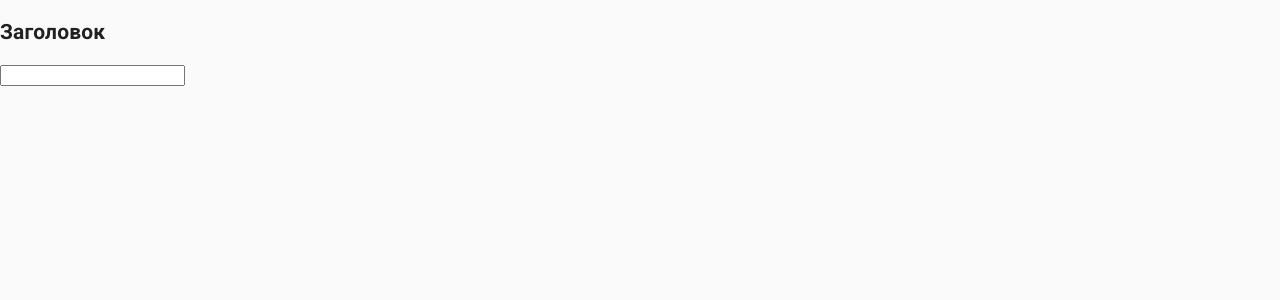
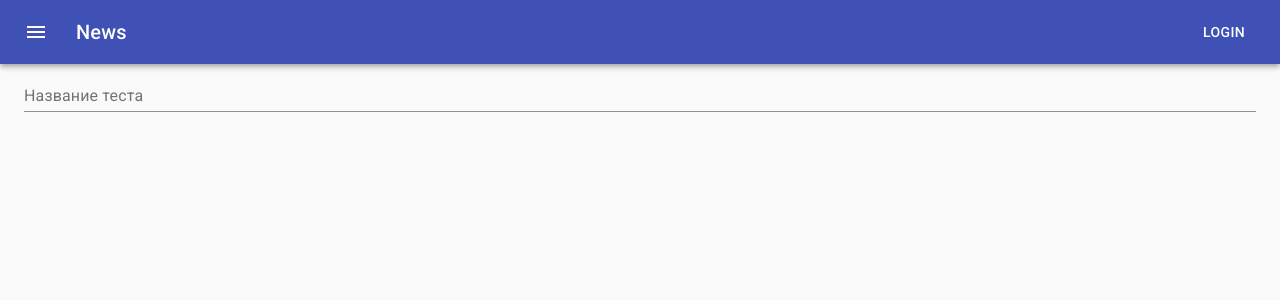
Before and after one commit to mvictorl/test-creator-app, a React (Create React App) app: page / in a window 1280 px wide. Shown: the top 300 px of the page. Built offline with nearby package versions, Linux system fonts and the light colour scheme.

Commit message:
Add @material-ui. Draft

```diff
--- a/package.json
+++ b/package.json
@@ -5,6 +5,7 @@
   "dependencies": {
     "@fontsource/roboto": "^4.2.2",
     "@material-ui/core": "^4.11.3",
+    "@material-ui/icons": "^4.11.2",
     "@testing-library/jest-dom": "^5.11.4",
     "@testing-library/react": "^11.1.0",
     "@testing-library/user-event": "^12.1.10",
--- a/src/App.js
+++ b/src/App.js
@@ -1,12 +1,37 @@
 import './App.scss'
+import { AppBar, Button, Container, CssBaseline, IconButton, makeStyles, Toolbar, Typography } from '@material-ui/core'
+import MenuIcon from '@material-ui/icons/Menu'
 import CommonInput from './components/CommonInput/CommonInput'
+
+const useStyles = makeStyles((theme) => ({
+  root: { flexGrow: 1 },
+  menuButton: { marginRight: theme.spacing(2) },
+  title: { flexGrow: 1 }
+}))
 
 function App() {
 
+  const classes = useStyles()
+
   return (
     <div className="App">
-      <h2>Заголовок</h2>
-      <CommonInput/>
+      <CssBaseline />
+      <AppBar position="static">
+        <Toolbar>
+          <IconButton edge="start" className={ classes.menuButton } color="inherit" aria-label="menu">
+            <MenuIcon/>
+          </IconButton>
+          <Typography variant="h6" className={ classes.title }>
+            News
+          </Typography>
+          <Button color="inherit">Login</Button>
+        </Toolbar>
+      </AppBar>
+      <Container maxWidth="lg">
+      <CommonInput
+        label='Название теста'
+      />
+      </Container>
     </div>
   )
 }
--- a/src/components/CommonInput/CommonInput.js
+++ b/src/components/CommonInput/CommonInput.js
@@ -1,16 +1,15 @@
 import React, { useState } from 'react'
+import { TextField } from '@material-ui/core'
 
-const CommonInput = () => {
+const CommonInput = ({ label }) => {
   const [ inputValue, setInputValue ] = useState('')
   return (
-    <div>
-      <input
-        type="text"
-        value={inputValue}
-        onChange={e => setInputValue(e.target.value)}
-        onKeyDown={null}
-      />
-    </div>
+    <TextField
+      label={ label }
+      fullWidth
+      value={ inputValue }
+      onChange={ e => setInputValue(e.target.value) }
+    />
   )
 }
 
```
Also changed, not shown: 1 other file (tests, documents, lock files or other folders).
